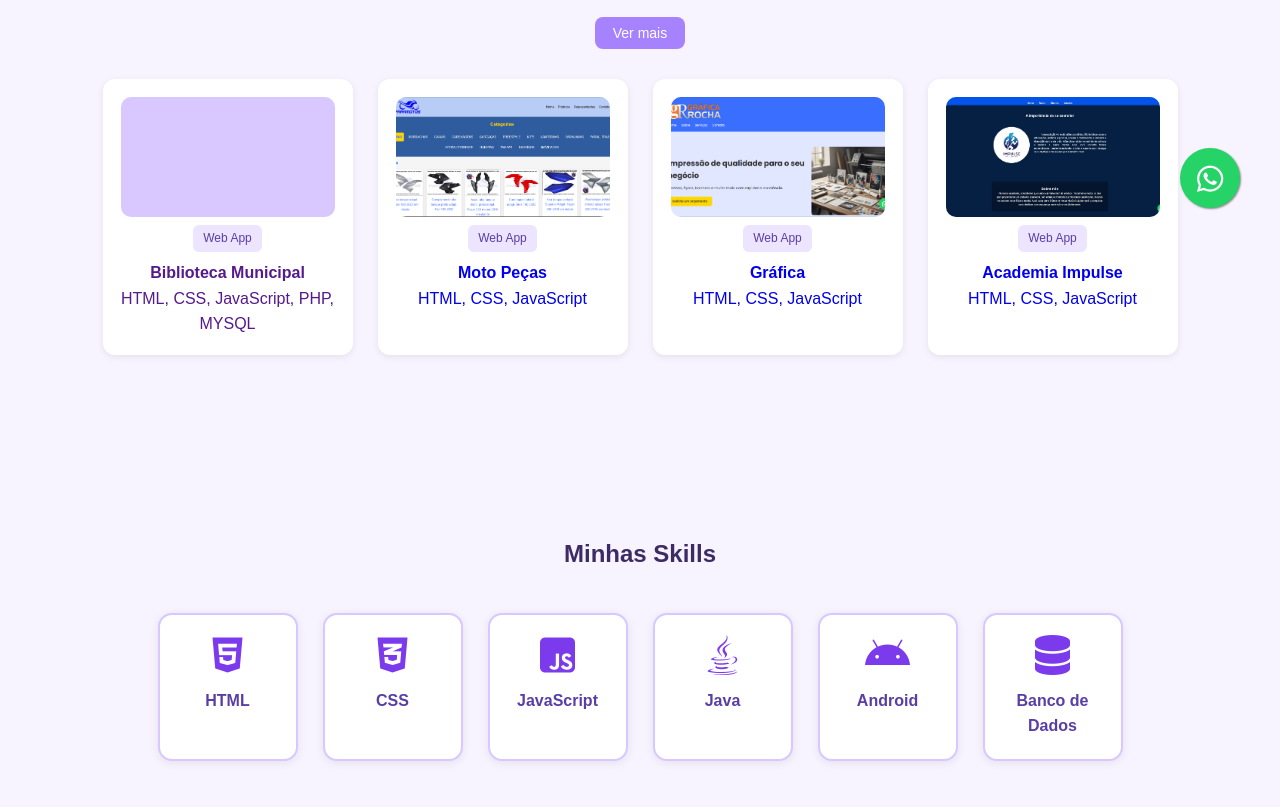
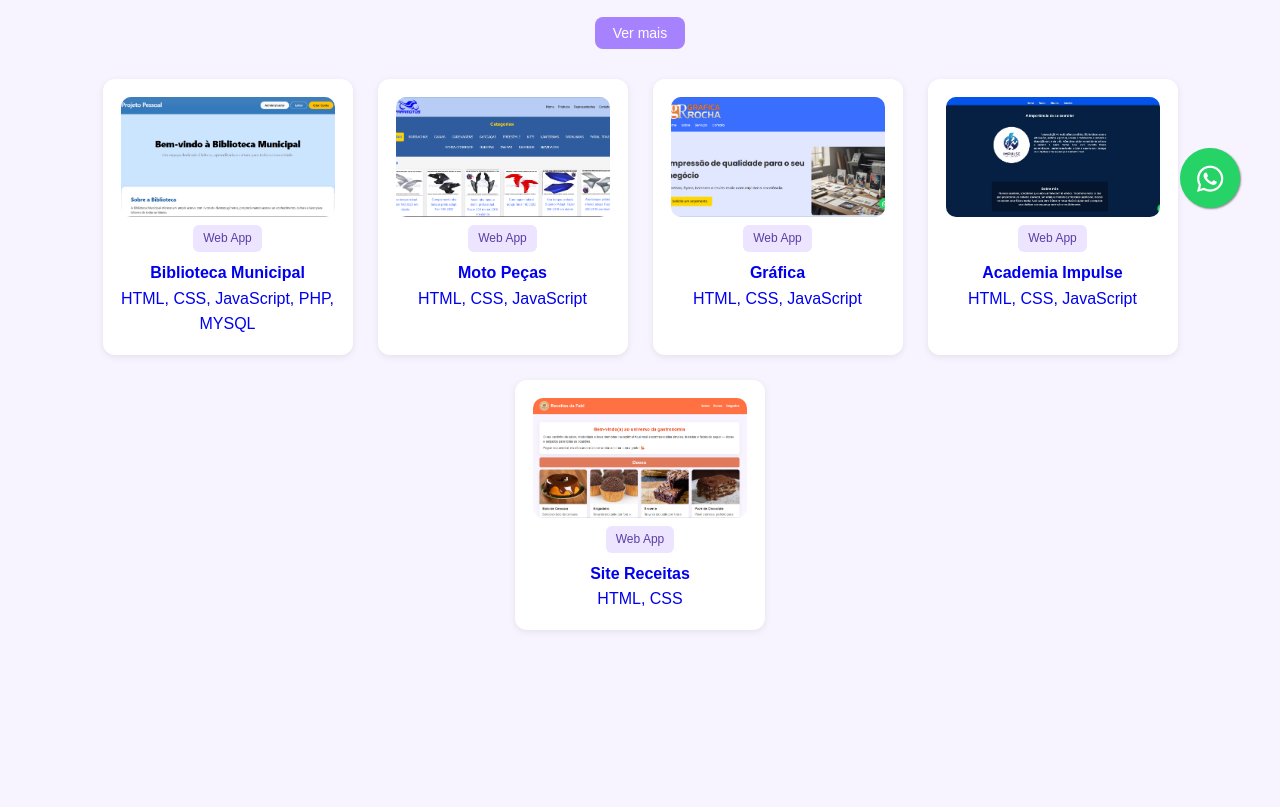
Before and after one commit to fabiuladefaria/portfolio, a plain HTML site: page index.html in a window 1280 px wide. Shown: the part 552-1359 px from the top of the page. Drawn offline with Linux system fonts and the light colour scheme.

Commit message:
atualizacao de projetos

```diff
--- a/index.html
+++ b/index.html
@@ -62,7 +62,7 @@
     <div class="cards">
 
         <div class="card">
-            <a href="" target="_blank">
+            <a href="https://fabiuladefaria.github.io/biblioteca_municipal/" target="_blank">
                 <div class="thumb"></div>
                 <span class="tag">Web App</span>
                 <h4>Biblioteca Municipal</h4>
@@ -82,7 +82,7 @@
 
 
         <div class="card">
-            <a href="https://fabiuladefaria.github.io/motoPecas/" target="_blank">
+            <a href="https://fabiuladefaria.github.io/grafica/" target="_blank">
                 <div class="thumb"></div>
                 <span class="tag">Web App</span>
                 <h4>Gráfica</h4>
@@ -96,6 +96,15 @@
                 <span class="tag">Web App</span>
                 <h4>Academia Impulse</h4>
                 <p>HTML, CSS, JavaScript</p>
+            </a>
+        </div>
+
+        <div class="card">
+            <a href="https://fabiuladefaria.github.io/site-receitas/" target="_blank">
+                <div class="thumb"></div>
+                <span class="tag">Web App</span>
+                <h4>Site Receitas</h4>
+                <p>HTML, CSS</p>
             </a>
         </div>
 
@@ -142,7 +151,7 @@
 </section>
 
 
-<!-- CURSOS -->
+
 <!-- CURSOS -->
 <section id="cursos" class="cursos fade-in">
     <h2>Meus Cursos</h2>
--- a/style.css
+++ b/style.css
@@ -184,7 +184,7 @@ button,
 }
 
 .card:nth-child(1) .thumb {
-    background-image: url();
+    background-image: url("img/biblioteca.png");
     background-size: cover;
     background-position: center;
 }
@@ -203,6 +203,11 @@ button,
 
 .card:nth-child(4) .thumb {
     background-image: url("img/academia.jpeg");
+    background-size: cover;
+    background-position: center;
+}
+.card:nth-child(5) .thumb {
+    background-image: url("img/receitas.png");
     background-size: cover;
     background-position: center;
 }
```
Also changed, not shown: img/biblioteca.png (added), img/receitas.png (added).
